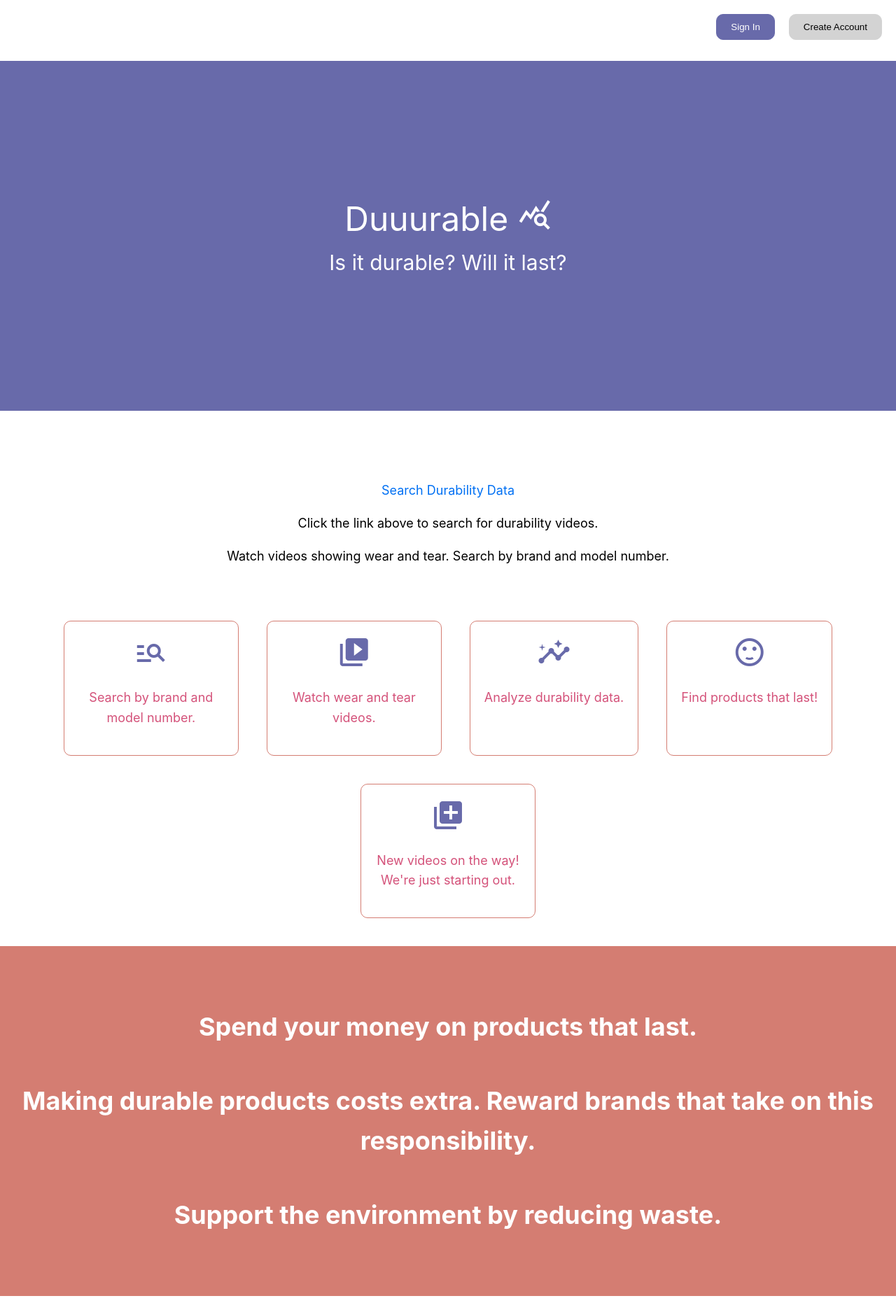
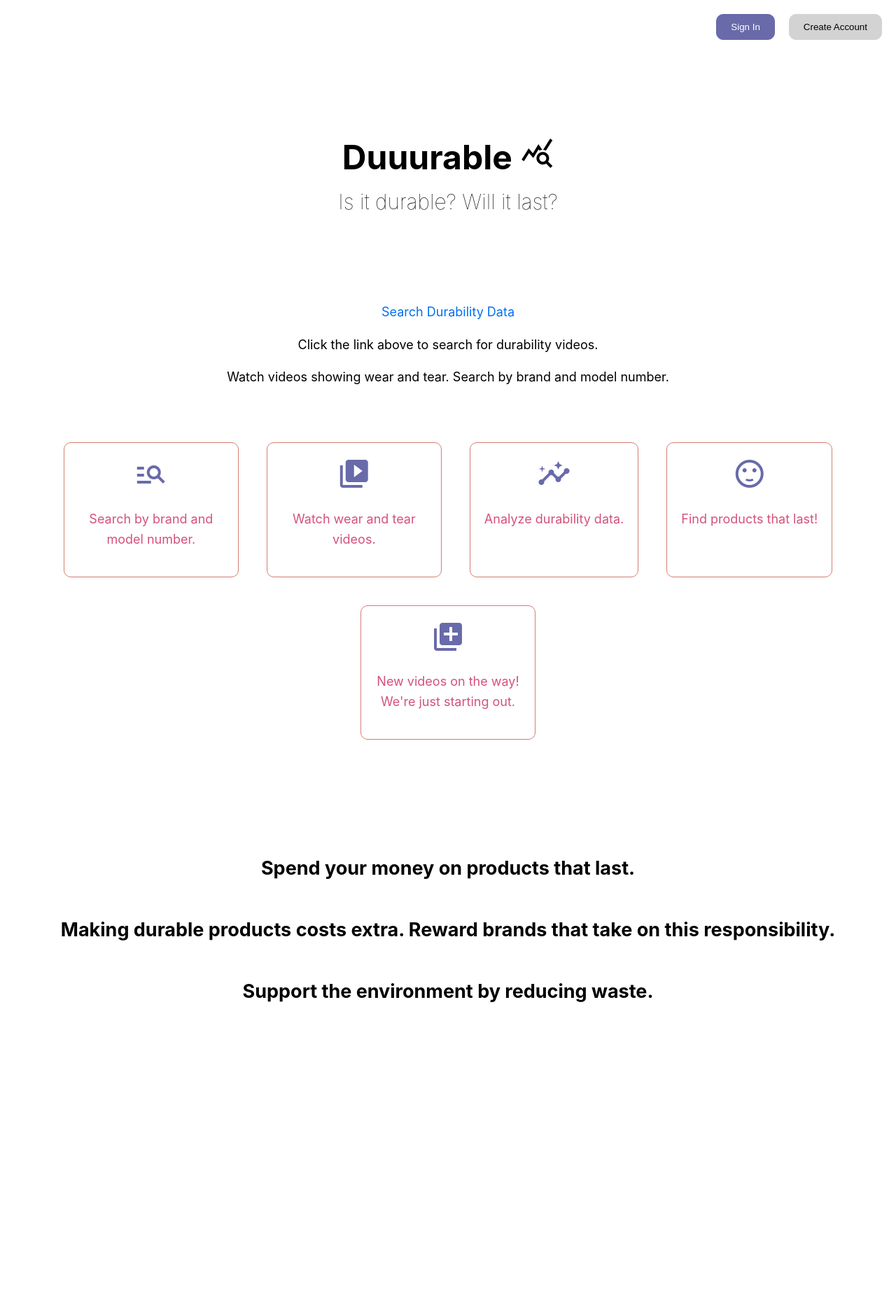
Before and after one commit to Th5192/duurable, a Next.js app: page / in a window 1280 px wide. Shown: the whole page at 70% size. After the commit the page ends 1501 px from the top, so only its background shows below. Built offline with nearby package versions, Linux system fonts and the light colour scheme; no server answers.

Commit message:
Minor CSS changes

```diff
--- a/pages/index.tsx
+++ b/pages/index.tsx
@@ -40,7 +40,7 @@ function LandingPage(){
 
   return(
     <div>
-      <div className={utilStyles.fullWidthContainerVeryPeri}>
+      <div className={utilStyles.fullWidthContainerWhite}>
         <div className={utilStyles.heroHeadline}>
           <span>Duuurable </span>
           <span className="material-icons md-48">query_stats</span>
@@ -80,10 +80,10 @@ function LandingPage(){
           <p>New videos on the way!  We&#39;re just starting out.</p>
         </div>
       </div>
-      <div className={utilStyles.fullWidthContainerVeriPeriAmusementsOrange}>
-        <h1>Spend your money on products that last.</h1>
-        <h1>Making durable products costs extra.  Reward brands that take on this responsibility.</h1>
-        <h1>Support the environment by reducing waste.</h1>
+      <div className={utilStyles.fullWidthContainerWhite}>
+        <h2>Spend your money on products that last.</h2>
+        <h2>Making durable products costs extra.  Reward brands that take on this responsibility.</h2>
+        <h2>Support the environment by reducing waste.</h2>
       </div>
     </div>
   )
--- a/styles/utils.module.css
+++ b/styles/utils.module.css
@@ -228,11 +228,13 @@
 
 .heroHeadline {
   font-size: 48px;
+  font-weight: bold;
   padding: 0px;
 }
 
 .heroSubHeadline {
   font-size: 30px;
+  font-weight: lighter;
 }
 
 .fullWidthContainerVeryPeri {
```
